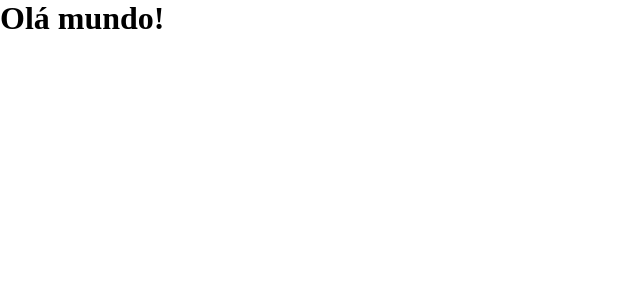
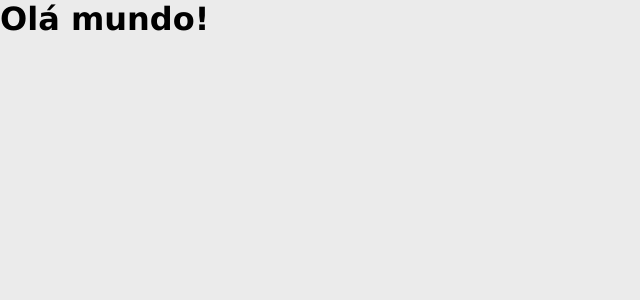
Before and after one commit to leonardobandeira/laboratorio-react, a React (Vite) app in the folder tic_em_trilhas-to+do/: page / in a window 1280 px wide. Shown: the top 300 px of the page, without its empty margins (0-640 px from the left). Built offline with nearby package versions, Linux system fonts and the light colour scheme.

Commit message:
style: Ajusta padronização básica dos elementos principais

```diff
--- a/tic_em_trilhas-to+do/src/App.css
+++ b/tic_em_trilhas-to+do/src/App.css
@@ -1,7 +1,24 @@
-:root {}
+:root {
+  --cinza: #EBEBEB;
+  --preto: #272726;
+  --rosa: #F06197;
+  --verde: #36B59F;
+}
 
 * {
   margin: 0;
   padding: 0;
   box-sizing: border-box;
 }
+
+body {
+  background-color: var(--cinza);
+}
+
+body,
+input,
+textarea,
+button {
+  font-size: 1rem;
+  font-family: Verdana, Geneva, Tahoma, sans-serif;
+}
```
